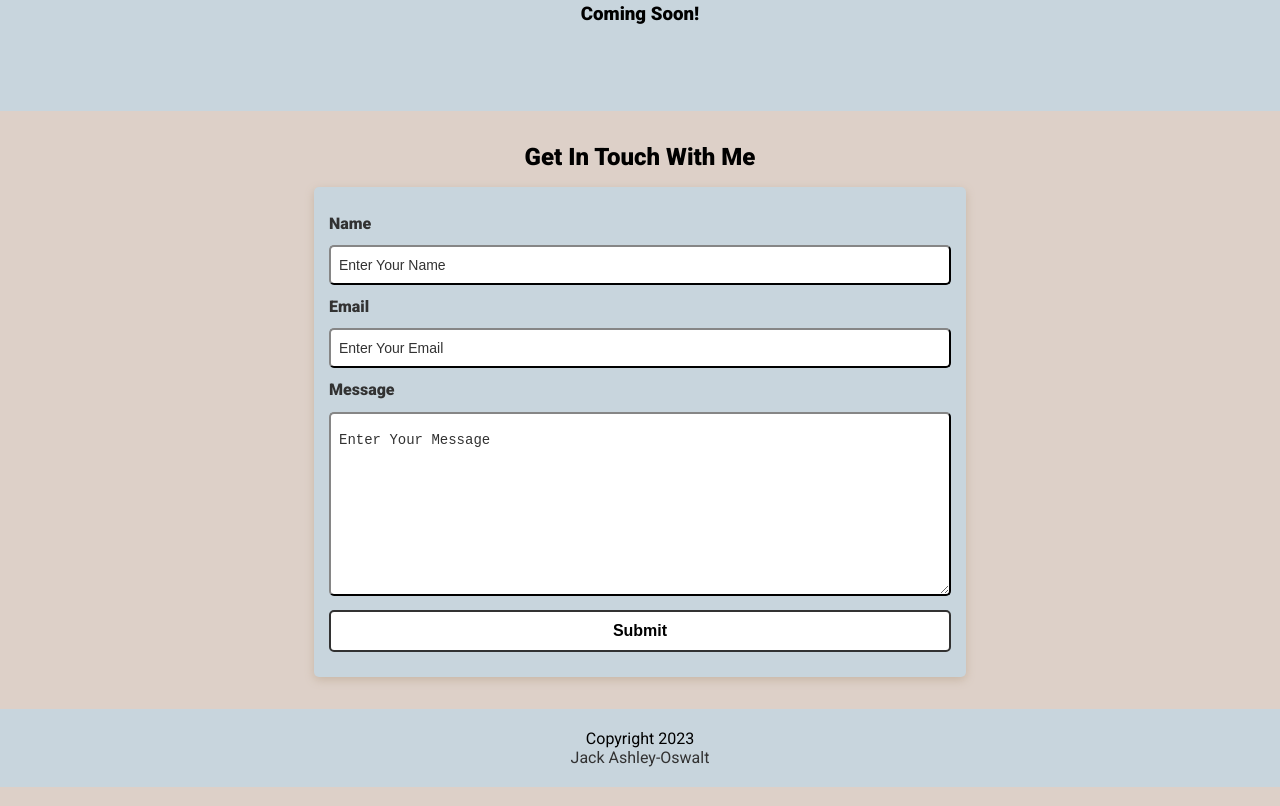
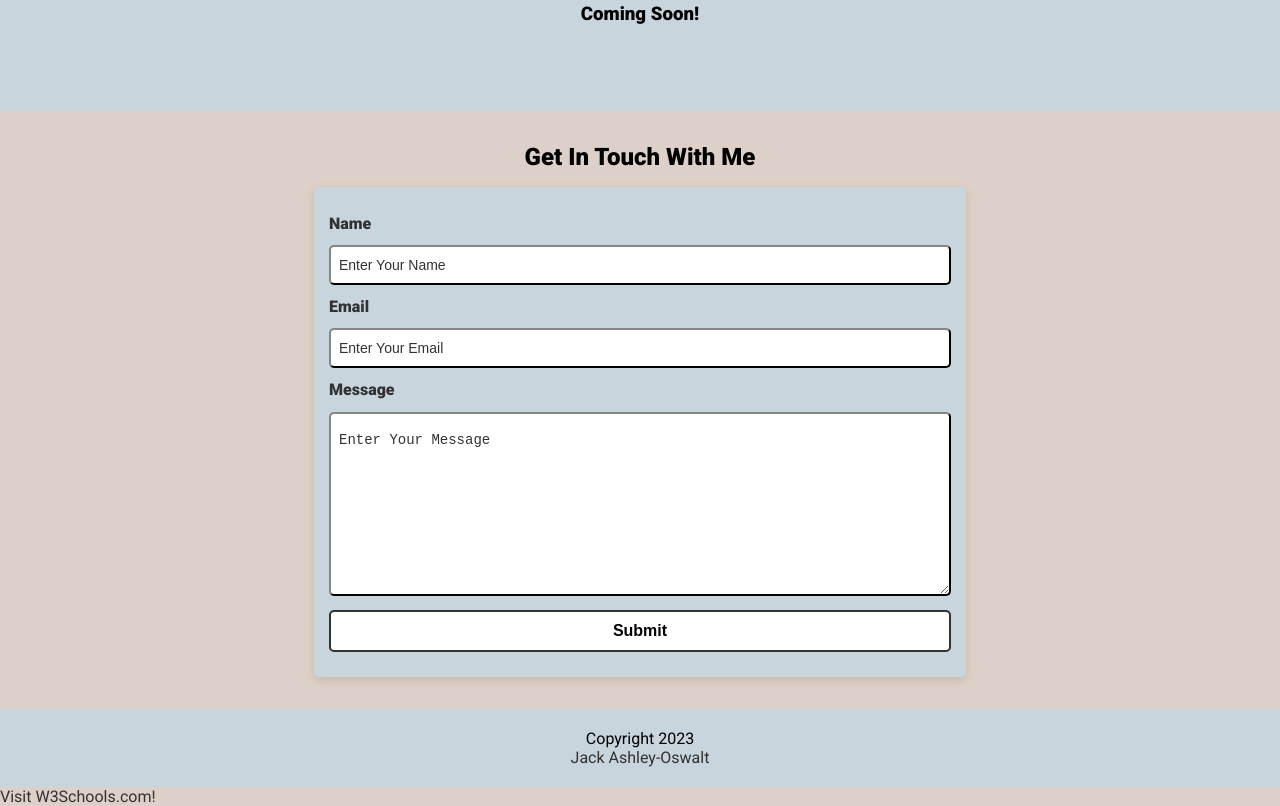
Before and after one commit to Jack-AshleyOswalt/jack-ashleyoswalt.github.io, a plain HTML site: page index.html in a window 1280 px wide. Shown: the part 1251-2057 px from the top of the page. Drawn offline with nearby package versions, Linux system fonts and the light colour scheme.

Commit message:
Update index.html

```diff
--- a/index.html
+++ b/index.html
@@ -297,3 +297,5 @@
     ></script>
   </body>
 </html>
+
+ <a href=schedule(personal).html>Visit W3Schools.com!</a>
```
